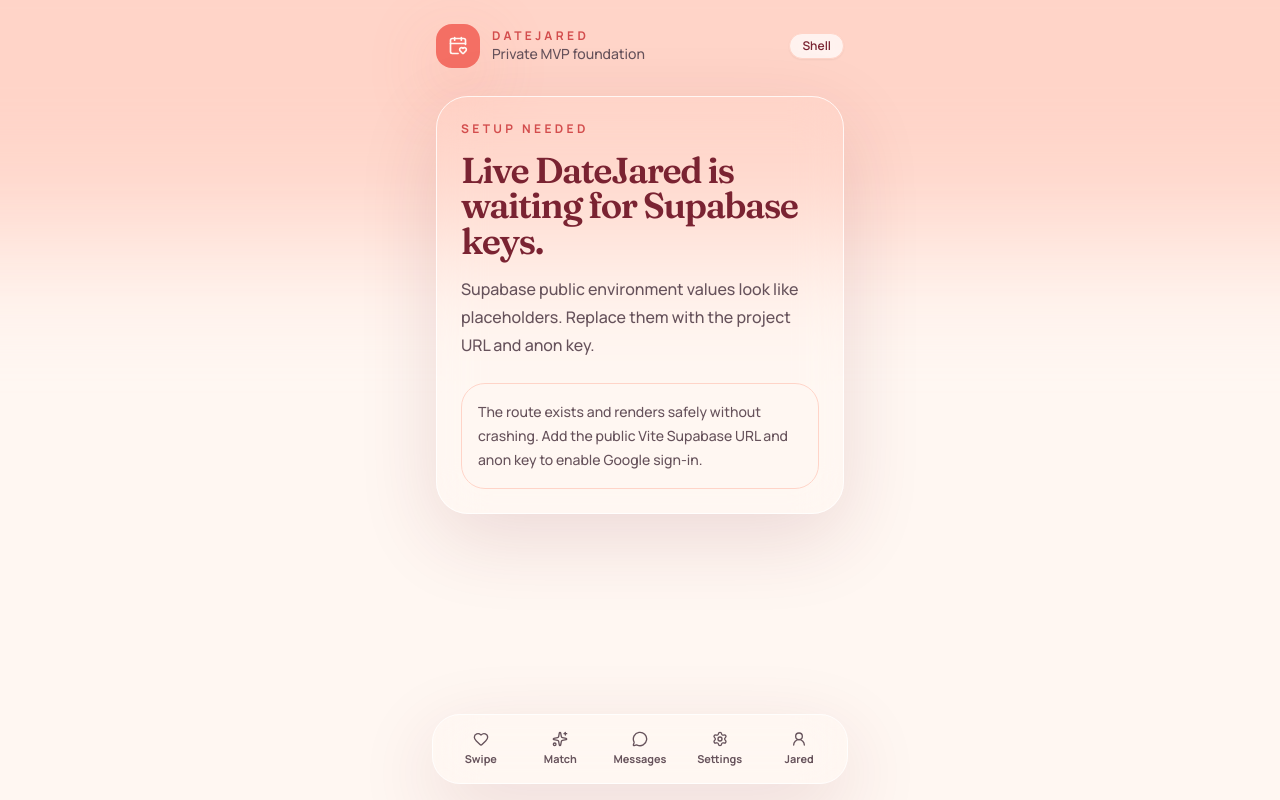
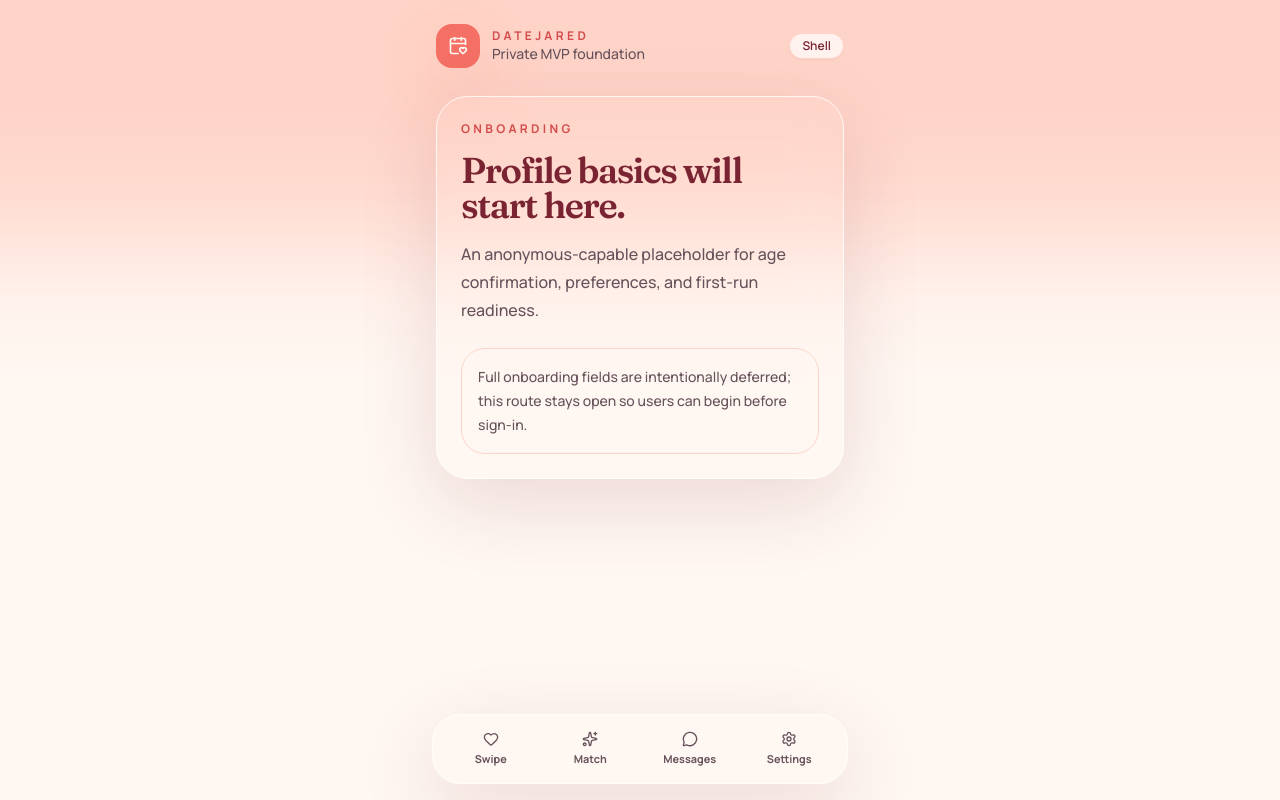
Before and after one commit to jared-hess/one-match, a React (Vite) app: page /onboarding in a window 1280 px wide. Built offline with nearby package versions, Linux system fonts and the light colour scheme; no server answers.

Commit message:
fix(app): align route access boundaries

```diff
--- a/src/components/BottomNav.tsx
+++ b/src/components/BottomNav.tsx
@@ -1,18 +1,17 @@
-import { Heart, MessageCircle, Settings, Sparkles, UserRound } from 'lucide-react';
+import { Heart, MessageCircle, Settings, Sparkles } from 'lucide-react';
 import { NavLink } from 'react-router-dom';
 
 const navItems = [
   { to: '/swipe', label: 'Swipe', icon: Heart },
   { to: '/match', label: 'Match', icon: Sparkles },
   { to: '/messages', label: 'Messages', icon: MessageCircle },
-  { to: '/settings', label: 'Settings', icon: Settings },
-  { to: '/jared', label: 'Jared', icon: UserRound }
+  { to: '/settings', label: 'Settings', icon: Settings }
 ];
 
 export function BottomNav() {
   return (
     <nav className="fixed inset-x-0 bottom-0 z-20 mx-auto max-w-md px-4 pb-4" aria-label="Primary navigation">
-      <div className="grid grid-cols-5 rounded-[1.75rem] border border-white/80 bg-white/86 p-2 shadow-card backdrop-blur-xl">
+      <div className="grid grid-cols-4 rounded-[1.75rem] border border-white/80 bg-white/86 p-2 shadow-card backdrop-blur-xl">
         {navItems.map((item) => (
           <NavLink
             className={({ isActive }) =>
--- a/src/routes/routeContent.tsx
+++ b/src/routes/routeContent.tsx
@@ -17,34 +17,30 @@
   },
   {
     path: '/onboarding',
-    guarded: 'auth',
     eyebrow: 'Onboarding',
     title: 'Profile basics will start here.',
-    description: 'A protected placeholder for age confirmation, preferences, and first-run readiness.',
-    note: 'Full onboarding fields are intentionally deferred; this route proves auth and app flow wiring.'
+    description: 'An anonymous-capable placeholder for age confirmation, preferences, and first-run readiness.',
+    note: 'Full onboarding fields are intentionally deferred; this route stays open so users can begin before sign-in.'
   },
   {
     path: '/preferences',
-    guarded: 'auth',
     eyebrow: 'Preferences',
     title: 'Dating preferences get a reserved room.',
-    description: 'A protected placeholder for future preference controls and matching context.',
-    note: 'No preference mutation UI is implemented yet.'
+    description: 'An anonymous-capable placeholder for future preference controls and matching context.',
+    note: 'No preference mutation UI is implemented yet; Task 5 can use this route before auth.'
   },
   {
     path: '/swipe',
-    guarded: 'auth',
     eyebrow: 'Swipe',
     title: 'The deck route exists, but the deck is not built yet.',
     description: 'Task 5 will own swipe cards and interactions; this route only confirms navigation and data boundaries.',
-    note: 'Persisted swipe writes are available through src/lib/swipes.ts only.'
+    note: 'This route intentionally renders before sign-in. Persisted swipe writes are available through src/lib/swipes.ts only.'
   },
   {
     path: '/profile/:id',
-    guarded: 'auth',
     eyebrow: 'Profile',
     title: 'A Jared profile detail placeholder.',
-    description: 'This route reserves deep-link behavior for a single Jared profile without implementing full cards.',
+    description: 'This anonymous-capable route reserves deep-link behavior for a single Jared profile without implementing full cards.',
     note: 'The dynamic id is displayed for routing evidence only.'
   },
   {
@@ -103,11 +99,10 @@
   },
   {
     path: '/delete-data',
-    guarded: 'auth',
     eyebrow: 'Delete data',
-    title: 'Data deletion has a protected destination.',
-    description: 'A protected placeholder for future deletion request UX.',
-    note: 'The backend status contract includes requested, completed, and cancelled; UI comes later.'
+    title: 'Data deletion guidance has a public destination.',
+    description: 'This placeholder will later explain signed-in request behavior and anonymous guidance without blocking the route today.',
+    note: 'The backend status contract includes requested, completed, and cancelled; Task 10 owns the real request workflow.'
   }
 ];
 
--- a/src/vite-env.d.ts
+++ b/src/vite-env.d.ts
@@ -5,4 +5,5 @@
   readonly VITE_SUPABASE_URL?: string;
   readonly VITE_SUPABASE_ANON_KEY?: string;
   readonly VITE_SITE_URL?: string;
+  readonly VITE_APP_SCHEME?: string;
 }
```
Also changed, not shown: 1 other file (tests, documents, lock files or other folders).
